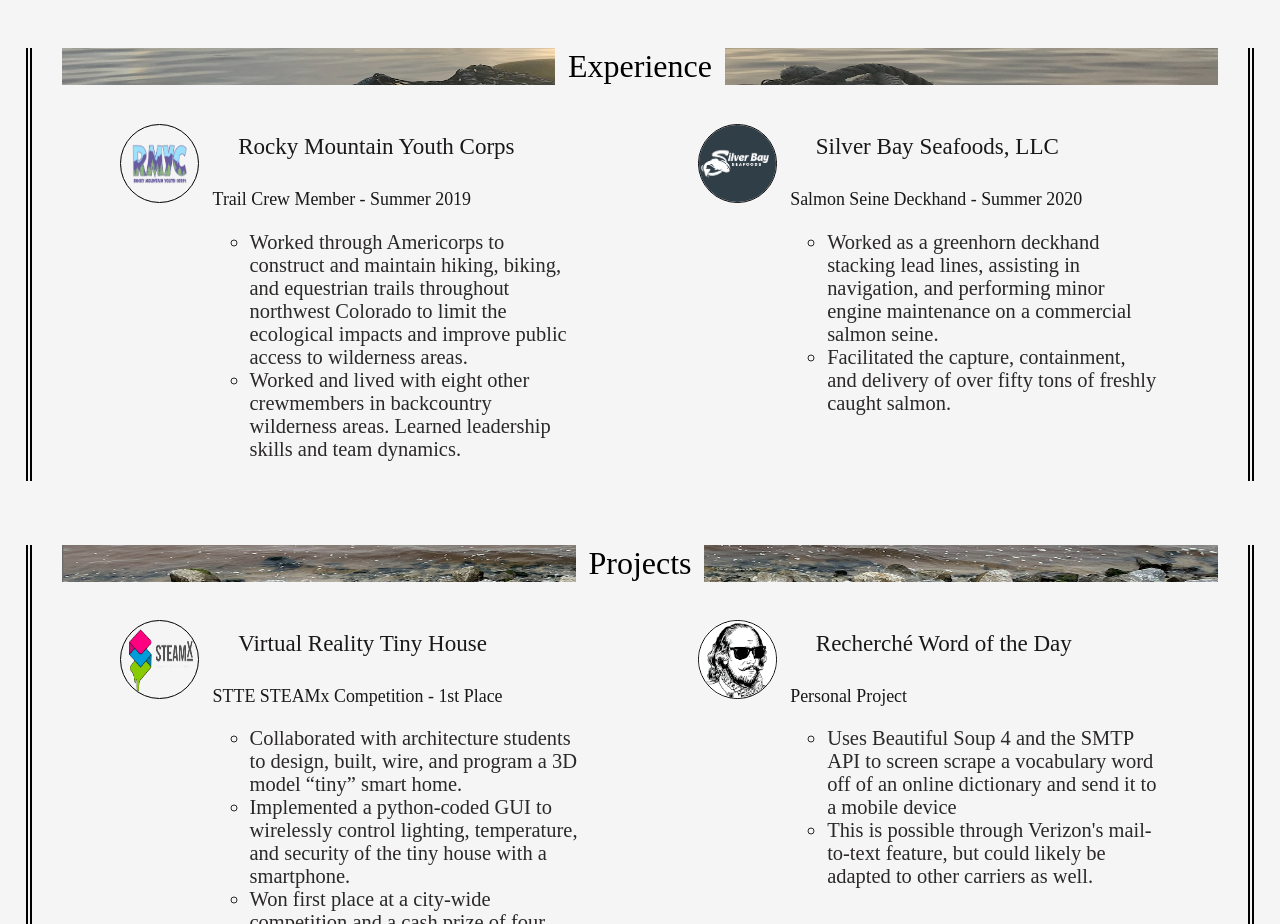
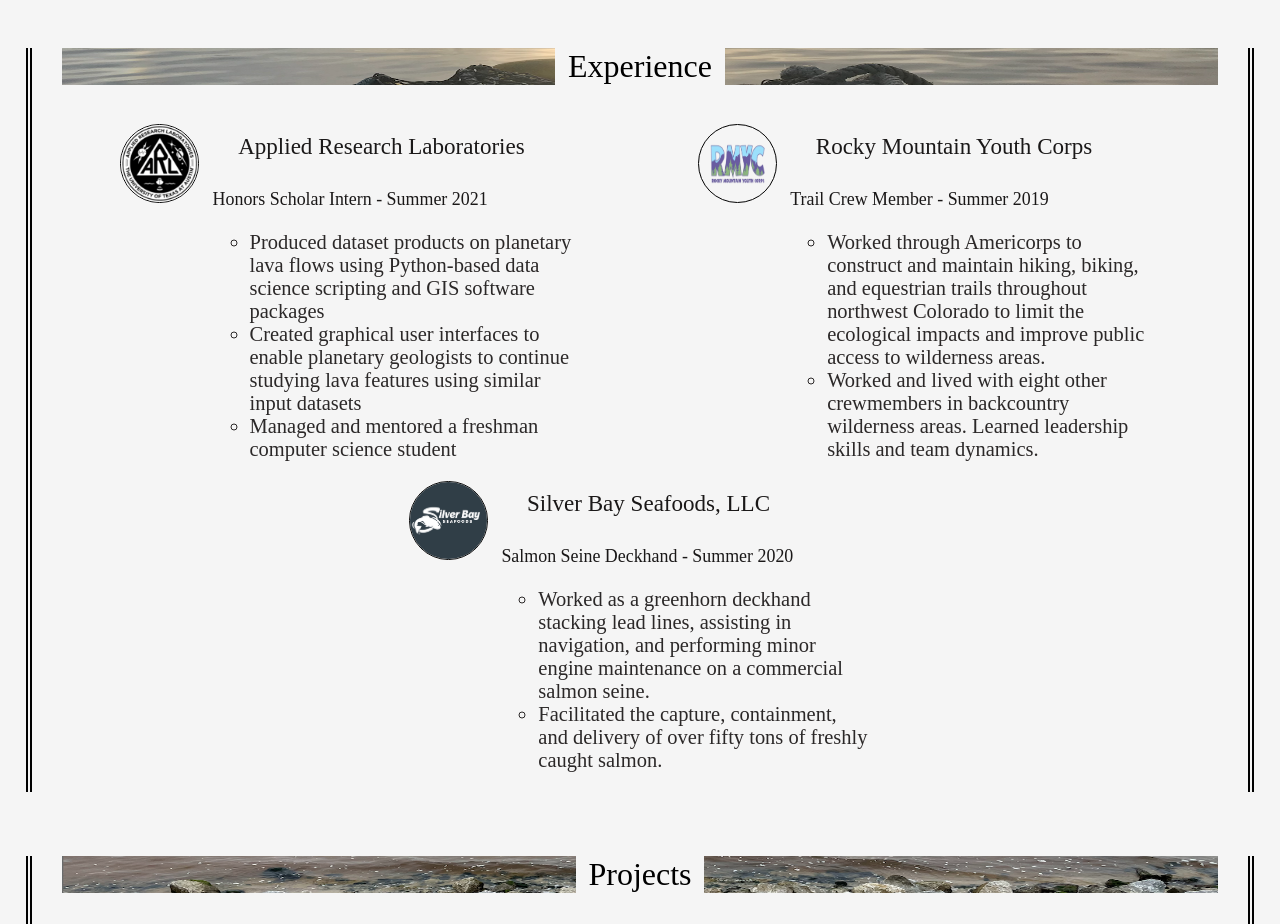
Before and after one commit to DavidMullings7/personal_website, a plain HTML site: page main_page.html in a window 1280 px wide. Shown: the part 1300-2224 px from the top of the page. Drawn offline with Linux system fonts and the light colour scheme.

Commit message:
Added honors scholar internship.

```diff
--- a/main_page.html
+++ b/main_page.html
@@ -116,6 +116,25 @@
                 <h2 id="experience_header_title">Experience</h2>
             </header>
             <section class="section_entries">
+                <div class="experience_entry">
+                    <a href="https://www.arlut.utexas.edu/" target="_blank">
+                        <img title="Rocky Mountain Youth Corps Information" class="icon clickable" src="./Images/applied_research_laboratories.png" alt="Applied Research Laboratories Logo">
+                    </a>
+                    <section>
+                        <h3 class="institution">Applied Research Laboratories</h3>
+                        <h4 class="sub_heading">Honors Scholar Intern - Summer 2021</h4>
+                        <ul class="description">
+                            <li>
+                                Produced dataset products on planetary lava flows using Python-based data science scripting and GIS software packages                            </li>
+                            <li>
+                                Created graphical user interfaces to enable planetary geologists to continue studying lava features using similar input datasets
+                            </li>
+                            <li>
+                                Managed and mentored a freshman computer science student
+                            </li>
+                        </ul>
+                    </section>
+                </div>
                 <div class="experience_entry">
                     <a href="https://www.rockymountainyouthcorps.org/conservation-corps-18" target="_blank">
                         <img title="Rocky Mountain Youth Corps Information" class="icon clickable" src="./Images/rockymountain.png" alt="Rocky Mountain Youth Corps Logo">
```
Also changed, not shown: Images/Icon.jpg (added), Images/applied_research_laboratories.png (added), Images/favicon.ico (added), 1 other file.
